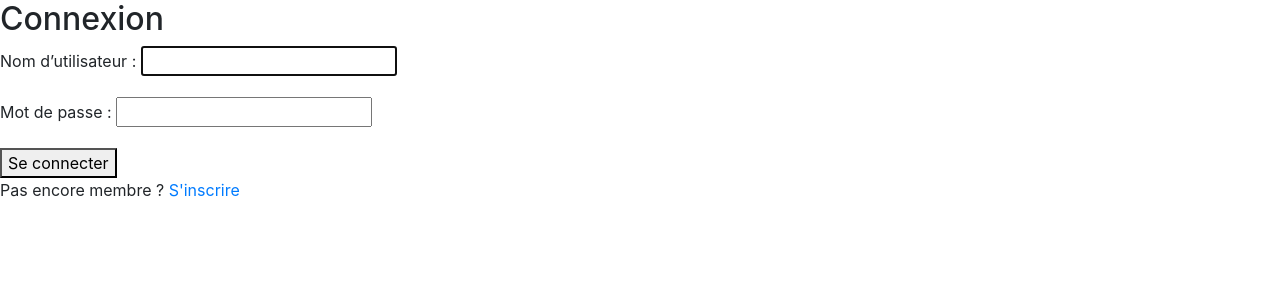
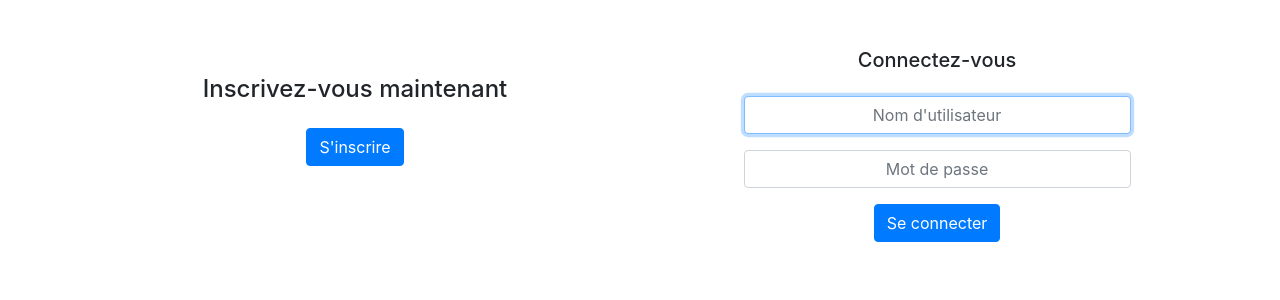
Before and after one commit to Aura974/P9_ducap_aurore, a Django app: page / in a window 1280 px wide. Shown: the part 76-376 px from the top of the page. Run offline with Django 4.2, Linux system fonts and the light colour scheme.

Commit message:
Login and Signup page (Bootstrap)

```diff
--- a/litreview/authentication/forms.py
+++ b/litreview/authentication/forms.py
@@ -1,8 +1,33 @@
 from django.contrib.auth import get_user_model
-from django.contrib.auth.forms import UserCreationForm
+from django.contrib.auth.forms import UserCreationForm, AuthenticationForm
 
 
 class SignupForm(UserCreationForm):
     class Meta(UserCreationForm.Meta):
         model = get_user_model()
-        fields = ["username", "email"]
+        fields = ["username", "password1", "password2"]
+
+    def __init__(self, *args, **kwargs):
+        super(SignupForm, self).__init__(*args, **kwargs)
+
+        self.fields["username"].widget.attrs.update(
+            {"class": "form-control", "placeholder": "Nom d'utilisateur", "style": "text-align: center;"})
+        self.fields["password1"].widget.attrs.update(
+            {"class": "form-control", "placeholder": "Mot de passe", "style": "text-align: center;"})
+        self.fields["password2"].widget.attrs.update(
+            {"class": "form-control", "placeholder": "Confirmer mot de passe", "style": "text-align: center;"})
+
+
+class CustomLoginForm(AuthenticationForm):
+    def __init__(self, *args, **kwargs):
+        super().__init__(*args, **kwargs)
+        self.fields["username"].widget.attrs.update(
+            {"class": "form-control",
+             "placeholder": "Nom d'utilisateur",
+             "style": "text-align: center;"}
+            )
+        self.fields["password"].widget.attrs.update(
+            {"class": "form-control",
+             "placeholder": "Mot de passe",
+             "style": "text-align: center;"}
+            )
--- a/litreview/authentication/templates/authentication/login.html
+++ b/litreview/authentication/templates/authentication/login.html
@@ -1,14 +1,46 @@
 {% extends "base.html" %}
 {% block content %}
 
-    <h2>Connexion</h2>
+    <div class="container-fluid">
+        <div class="row">
+            <div class="col">
+                {% if form.errors %}
+                    <div class="alert alert-danger alert-dismissible fade show" role="alert" >
+                        <button type="button" class="close" data-dismiss="alert" aria-label="Close">
+                            <span aria-hidden="true">&times;</span>
+                        </button>
+                        Les identifiants et le mot de passe ne correspondent pas
+                    </div>
+                {% endif %}
+            </div>
+        </div>
+    </div>
+    <div class="container">
+        <div class="row align-items-center">
+            <div class="col text-center">
+                <h4 class="mb-4">Inscrivez-vous maintenant</h4>
+                <a href="{% url 'signup' %}" class="btn btn-primary">S'inscrire</a>
+            </div>
+            <div class="col-md-6 mt-5">
+                <div align="center">
+                    <h5 class="mb-4 ml-4">
+                        Connectez-vous
+                    </h5>
+                    <form method="post" class="ml-4">
+                        {% csrf_token %}
+                        {% for field in form %}
+                            <p>
+                                <div class="form-group w-75">
+                                    {{ field }}
+                                </div>
+                            </p>
+                        {% endfor %}
 
-    <form method="post">
-        {{ form.as_p }}
-        {% csrf_token %}
-        <button type="submit">Se connecter</button>
-    </form>
-
-    <p>Pas encore membre ? <a href="{% url 'signup' %}">S'inscrire</a></p>
+                        <button type="submit" class="btn btn-primary">Se connecter</button>
+                    </form>
+                </div>
+            </div>
+        </div>
+    </div>
 
 {% endblock content %}
--- a/litreview/feeds/templates/feeds/partials/ticket_snippet.html
+++ b/litreview/feeds/templates/feeds/partials/ticket_snippet.html
@@ -2,7 +2,7 @@
     {{ ticket.title }}
 </h5>
 <p class="card-text">
-    {{ ticket.content }}
+    {{ ticket.description }}
 </p>
 
 {% if ticket.image %}
--- a/litreview/feeds/templates/feeds/posts.html
+++ b/litreview/feeds/templates/feeds/posts.html
@@ -16,7 +16,7 @@
                             {% include "feeds/partials/ticket_snippet.html" with ticket=instance %}
                             <div class="row">
                                 <div class="col text-right mt-4">
-                                    <a href="#" class="btn btn-dark btn-sm">Modifier</a>
+                                    <a href="edit/{{ instance|model_type }}/{{ instance.id }}" class="btn btn-dark btn-sm">Modifier</a>
                                     <a href="#" class="btn btn-dark btn-sm">Supprimer</a>
                                 </div>
                             </div>
@@ -35,8 +35,8 @@
                             {% include "feeds/partials/review_snippet.html" with review=instance %}
                             <div class="row">
                                 <div class="col text-right mt-4">
-                                    <a href="#" class="btn btn-dark btn-sm">Modifier</a>
-                                    <a href="#" class="btn btn-dark btn-sm">Supprimer</a>
+                                    <a href="edit/{{ instance|model_type }}/{{ instance.id }}" class="btn btn-dark btn-sm">Modifier</a>
+                                    <a href="delete/{{ instance|model_type }}/{{ instance.id }}" class="btn btn-dark btn-sm">Supprimer</a>
                                 </div>
                             </div>
                         </div>
--- a/litreview/litreview/urls.py
+++ b/litreview/litreview/urls.py
@@ -25,6 +25,7 @@ from django.contrib.auth.views import (
 )
 import feeds.views as feeds
 import authentication.views as auth
+from authentication.forms import CustomLoginForm
 import followers.views as followers
 
 
@@ -33,7 +34,9 @@ urlpatterns = [
     path("home/", feeds.home, name="home"),
     path("posts/", feeds.posts, name="posts"),
     path("", LoginView.as_view(
-        template_name="authentication/login.html", redirect_authenticated_user=True
+        template_name="authentication/login.html",
+        authentication_form=CustomLoginForm,
+        redirect_authenticated_user=True
     ), name="login"),
     path("logout/", LogoutView.as_view(next_page="login"), name="logout"),
     path("password_change/", PasswordChangeView.as_view(
@@ -46,6 +49,8 @@ urlpatterns = [
     path("create_ticket/", feeds.create_ticket, name="create_ticket"),
     path("create_review/", feeds.create_review, name="create_review"),
     path("create_answer_review/<int:ticket_id>/", feeds.create_answer_review, name="create_answer_review"),
+    path("posts/edit/<str:content_type>/<int:content_id>", feeds.edit_content, name="edit_content"),
+    path("posts/delete/<str:content_type>/<int:content_id>", feeds.delete_post, name="delete"),
     path("follow_users/", followers.follow_users, name="follow_users")
 ]
 if settings.DEBUG:
```
Also changed, not shown: litreview/authentication/templates/authentication/signup.html (+23 -9 lines), litreview/feeds/forms.py (+8 -0 lines), litreview/feeds/templates/feeds/edit_content.html (added, +16 -0 lines), litreview/feeds/views.py (+44 -0 lines), litreview/db.sqlite3.
